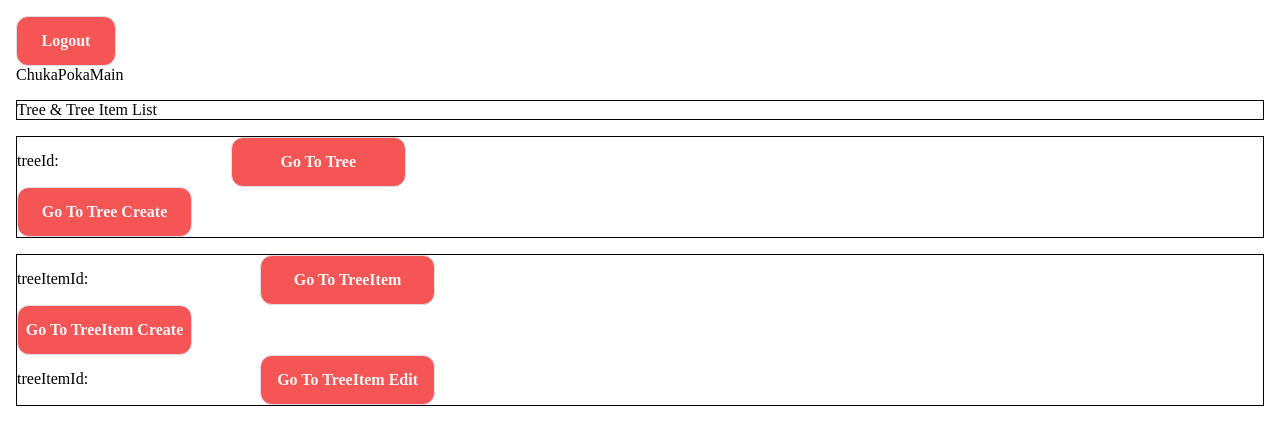
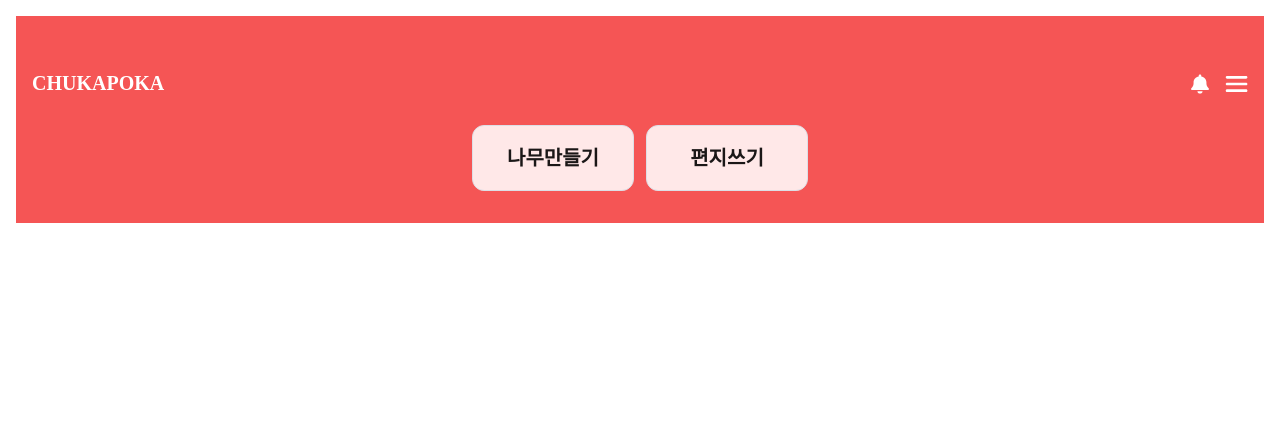
Before and after one commit to sin-hyunjin/Chkapoka-client, a Vue app: page /main in a window 1280 px wide. Shown: the top 444 px of the page. Built offline with nearby package versions, Linux system fonts and the light colour scheme; a web font is replaced by a local one; what vue-query would draw is missing.

Commit message:
- IconMenu, IconNotification 추가 - ChukaPokaMainHeader UI 완성 - ChukaPokaMainContent 진행 예정 및 공통컴포넌트 CpTabs 만들자

```diff
--- /dev/null
+++ b/src/components/commons/images/IconMenu.vue
@@ -0,0 +1,42 @@
+<template>
+  <svg
+    width="23"
+    height="16"
+    viewBox="0 0 23 16"
+    fill="none"
+    xmlns="http://www.w3.org/2000/svg"
+  >
+    <path
+      d="M0.75 1.33333C0.75 0.595833 1.34583 0 2.08333 0H21.0833C21.8208 0 22.4167 0.595833 22.4167 1.33333C22.4167 2.07083 21.8208 2.66667 21.0833 2.66667H2.08333C1.34583 2.66667 0.75 2.07083 0.75 1.33333ZM0.75 8C0.75 7.2625 1.34583 6.66667 2.08333 6.66667H21.0833C21.8208 6.66667 22.4167 7.2625 22.4167 8C22.4167 8.7375 21.8208 9.33334 21.0833 9.33334H2.08333C1.34583 9.33334 0.75 8.7375 0.75 8ZM22.4167 14.6667C22.4167 15.4042 21.8208 16 21.0833 16H2.08333C1.34583 16 0.75 15.4042 0.75 14.6667C0.75 13.9292 1.34583 13.3333 2.08333 13.3333H21.0833C21.8208 13.3333 22.4167 13.9292 22.4167 14.6667Z"
+      :fill="fillColor"
+    />
+  </svg>
+</template>
+
+<script lang="ts">
+import { defineComponent } from "vue";
+
+export default defineComponent({
+  name: "IconNotification",
+});
+</script>
+
+<script setup lang="ts">
+import { defineProps, withDefaults } from "vue";
+
+withDefaults(
+  defineProps<{
+    fillColor?: string;
+  }>(),
+  {
+    fillColor: "var(--cp-color-red)",
+  },
+);
+</script>
+<style scoped lang="scss">
+svg {
+  &:hover {
+    fill: var(--cp-color-red-light);
+  }
+}
+</style>
--- /dev/null
+++ b/src/components/commons/images/IconNotification.vue
@@ -0,0 +1,44 @@
+<template>
+  <svg
+    width="18"
+    height="20"
+    viewBox="0 0 18 20"
+    fill="none"
+    xmlns="http://www.w3.org/2000/svg"
+  >
+    <path
+      fill-rule="evenodd"
+      clip-rule="evenodd"
+      d="M9 0.571533C8.28877 0.571533 7.71416 1.1022 7.71416 1.75903V2.47153C4.78083 3.02075 2.57079 5.41802 2.57079 8.29028V9.23286C2.57079 10.9176 1.94796 12.5541 0.81079 13.8678L0.212069 14.5618C-0.0209898 14.829 -0.0651907 15.1963 0.0955397 15.5043C0.25627 15.8124 0.593804 16.009 0.963484 16.009H17.0365C17.4062 16.009 17.7437 15.8124 17.9045 15.5043C18.0652 15.1963 18.021 14.829 17.7879 14.5618L17.1892 13.8715C16.052 12.5542 15.4292 10.9176 15.4292 9.23286V8.29028C15.4292 5.41802 13.2192 3.02075 10.2858 2.47153V1.75903C10.2858 1.1022 9.71123 0.571533 9 0.571533ZM9 17.1965H6.42832C6.42832 17.8274 6.69754 18.4323 7.17973 18.8776C7.66192 19.3229 8.3169 19.5715 9 19.5715C9.68311 19.5715 10.3381 19.3229 10.8203 18.8776C11.3025 18.4323 11.5717 17.8274 11.5717 17.1965H9Z"
+      :fill="fillColor"
+    />
+  </svg>
+</template>
+
+<script lang="ts">
+import { defineComponent } from "vue";
+
+export default defineComponent({
+  name: "IconNotification",
+});
+</script>
+
+<script setup lang="ts">
+import { defineProps, withDefaults } from "vue";
+
+withDefaults(
+  defineProps<{
+    fillColor?: string;
+  }>(),
+  {
+    fillColor: "var(--cp-color-red)",
+  },
+);
+</script>
+<style scoped lang="scss">
+svg {
+  &:hover {
+    fill: var(--cp-color-red-light);
+  }
+}
+</style>
--- /dev/null
+++ b/src/components/main/ChukaPokaMainContent.vue
@@ -0,0 +1,19 @@
+<template>
+  <div class="content-wrap"></div>
+</template>
+
+<script lang="ts">
+import { defineComponent } from "vue";
+
+export default defineComponent({
+  name: "ChukaPokaMainContent",
+});
+</script>
+<script setup lang="ts"></script>
+
+<style scoped lang="scss">
+.content-wrap {
+  flex: 1;
+  background-color: white;
+}
+</style>
--- /dev/null
+++ b/src/components/main/ChukaPokaMainHeader.vue
@@ -0,0 +1,90 @@
+<template>
+  <header class="header">
+    <nav class="nav">
+      <div class="left cp-text-head-4">CHUKAPOKA</div>
+      <div class="right">
+        <icon-notification
+          class="noti-btn"
+          fill-color="var(--cp-color-white)"
+        />
+        <icon-menu class="menu-btn" fill-color="var(--cp-color-white)" />
+      </div>
+    </nav>
+    <div class="buttons">
+      <cp-button
+        type="solid"
+        :class-arr="['cp-text-head-4']"
+        bg-color="#FFE8E8"
+        text-color="var(--cp-color-black)"
+        width="162px"
+        height="66px"
+        border-radius="12px"
+      >
+        나무만들기
+      </cp-button>
+      <cp-button
+        type="solid"
+        :class-arr="['cp-text-head-4']"
+        bg-color="#FFE8E8"
+        text-color="var(--cp-color-black)"
+        width="162px"
+        height="66px"
+        border-radius="12px"
+      >
+        편지쓰기
+      </cp-button>
+    </div>
+  </header>
+</template>
+
+<script lang="ts">
+import { defineComponent } from "vue";
+
+export default defineComponent({
+  name: "ChukaPokaMainHeader",
+});
+</script>
+<script setup lang="ts">
+import CpButton from "@/components/commons/CpButton.vue";
+import IconNotification from "@/components/commons/images/IconNotification.vue";
+import IconMenu from "@/components/commons/images/IconMenu.vue";
+</script>
+
+<style scoped lang="scss">
+header {
+  padding-top: 44px;
+  padding-bottom: 32px;
+
+  nav {
+    display: flex;
+    flex-direction: row;
+    justify-content: space-between;
+    padding: 12px 16px;
+    margin-bottom: 18px;
+
+    .left {
+      color: var(--cp-color-white);
+    }
+
+    .right {
+      display: flex;
+      align-items: center;
+      .menu-btn {
+        margin-left: 16px;
+      }
+
+      & .noti-btn:hover {
+        cursor: pointer;
+      }
+      & .menu-btn:hover {
+        cursor: pointer;
+      }
+    }
+  }
+
+  .buttons {
+    display: flex;
+    justify-content: center;
+  }
+}
+</style>
--- a/src/containers/main/index.vue
+++ b/src/containers/main/index.vue
@@ -1,65 +1,7 @@
 <template>
-  <cp-button type="solid" width="100px" height="50px" @click="goToInit"
-    >Logout</cp-button
-  >
-  <div>ChukaPokaMain</div>
-
-  <div class="border">Tree & Tree Item List</div>
-  <div class="border">
-    <div>
-      treeId: <input v-model="treeId" type="text" />
-      <cp-button
-        type="solid"
-        width="175px"
-        height="50px"
-        @click="navigate('tree')"
-        >Go To Tree {{ treeId }}</cp-button
-      >
-    </div>
-    <div>
-      <cp-button
-        type="solid"
-        width="175px"
-        height="50px"
-        @click="navigate('tree-create')"
-        >Go To Tree Create</cp-button
-      >
-    </div>
-  </div>
-  <div class="border">
-    <div>
-      treeItemId: <input v-model="treeItemId" type="text" />
-      <cp-button
-        type="solid"
-        width="175px"
-        height="50px"
-        @click="navigate('treeitem')"
-      >
-        Go To TreeItem {{ treeItemId }}
-      </cp-button>
-    </div>
-    <div>
-      <cp-button
-        type="solid"
-        width="175px"
-        height="50px"
-        @click="navigate('treeitem-create')"
-      >
-        Go To TreeItem Create
-      </cp-button>
-    </div>
-    <div>
-      treeItemId: <input v-model="treeItemId" type="text" />
-
-      <cp-button
-        type="solid"
-        width="175px"
-        height="50px"
-        @click="navigate('treeitem-edit')"
-      >
-        Go To TreeItem Edit {{ treeItemId }}
-      </cp-button>
-    </div>
+  <div class="main-container-wrap">
+    <chuka-poka-main-header />
+    <chuka-poka-main-content />
   </div>
 </template>
 
@@ -72,71 +14,14 @@ export default defineComponent({
 </script>
 
 <script setup lang="ts">
-import { ref } from "vue";
-import { useRouter } from "vue-router";
-import CpButton from "@/components/commons/CpButton.vue";
-
-const router = useRouter();
-
-const treeId = ref("");
-const treeItemId = ref("");
-const navigate = (type: string) => {
-  switch (type) {
-    case "tree": {
-      if (treeId.value.length === 0) return;
-      router.push({
-        name: "TreeDetail",
-        params: {
-          id: treeId.value,
-        },
-      });
-      break;
-    }
-    case "tree-create": {
-      router.push({
-        name: "TreeCreate",
-      });
-      break;
-    }
-    case "treeitem": {
-      if (treeItemId.value.length === 0) return;
-      router.push({
-        name: "TreeItemDetail",
-        params: {
-          id: treeItemId.value,
-        },
-      });
-      break;
-    }
-    case "treeitem-create": {
-      router.push({
-        name: "TreeItemCreate",
-      });
-      break;
-    }
-    case "treeitem-edit": {
-      if (treeItemId.value.length === 0) return;
-      router.push({
-        name: "TreeItemEdit",
-        params: {
-          id: treeItemId.value,
-        },
-      });
-      break;
-    }
-  }
-};
-
-const goToInit = () => {
-  router.push({
-    name: "ChukaPokaInit",
-  });
-};
+import ChukaPokaMainHeader from "@/components/main/ChukaPokaMainHeader.vue";
+import ChukaPokaMainContent from "@/components/main/ChukaPokaMainContent.vue";
 </script>
 
 <style scoped lang="scss">
-.border {
-  border: solid 1px black;
-  margin: 16px 0px;
+.main-container-wrap {
+  background-color: var(--cp-color-red);
+  display: flex;
+  flex-direction: column;
 }
 </style>
```
Also changed, not shown: 1 other file (tests, documents, lock files or other folders).
